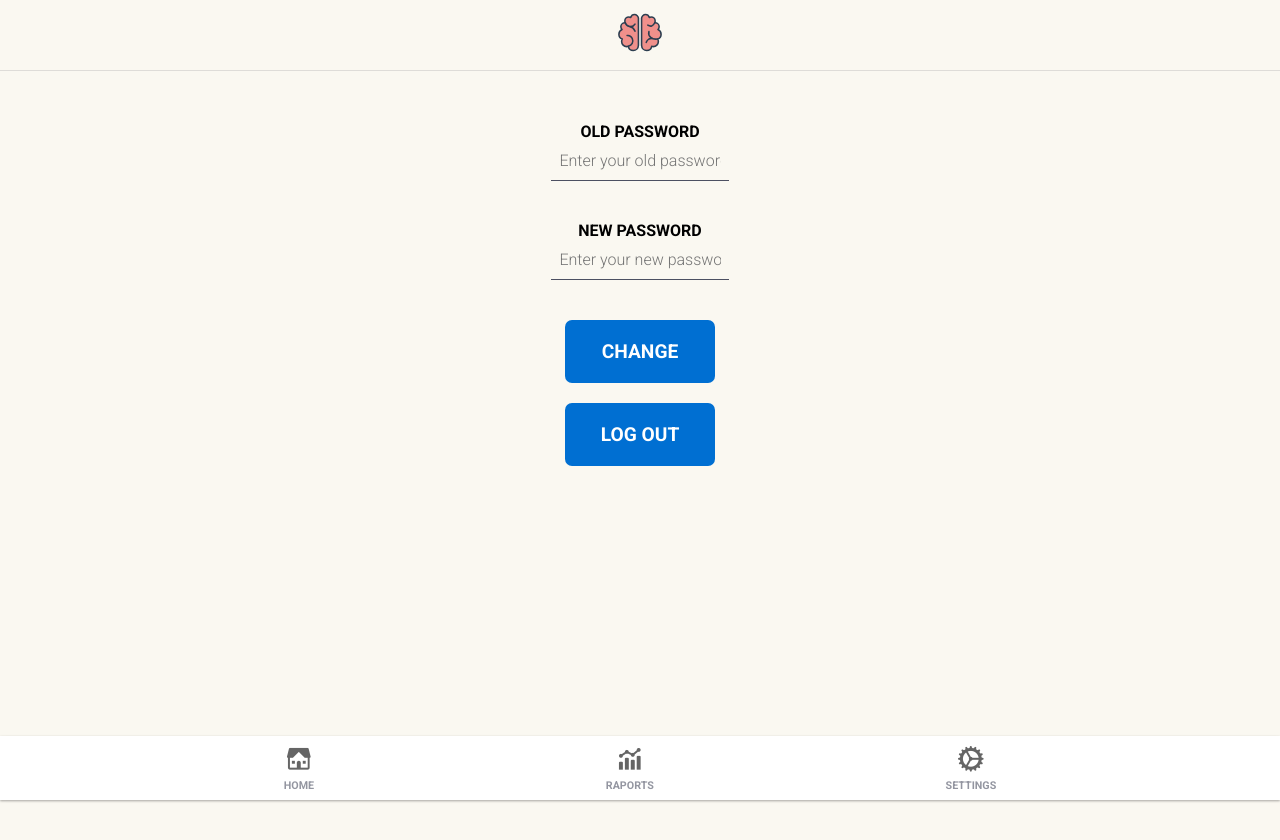
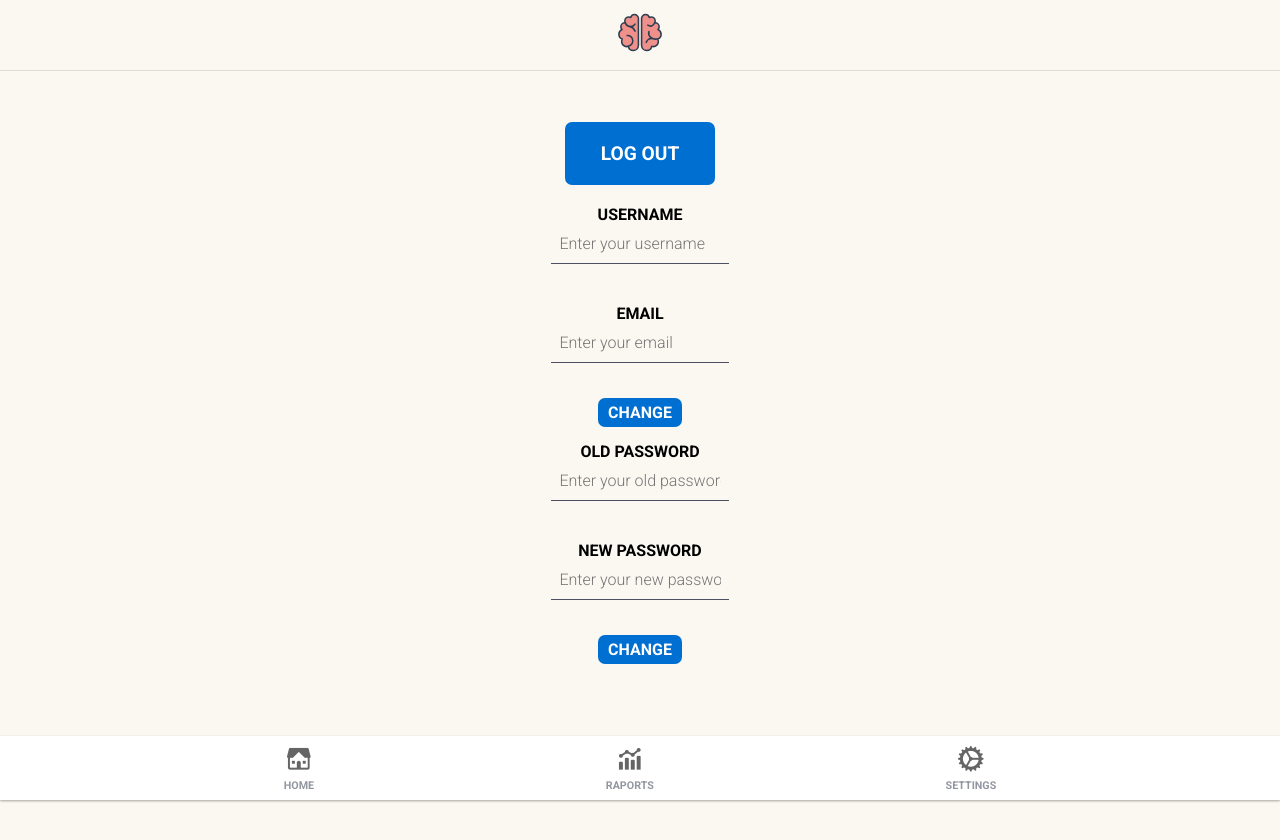
Before and after one commit to jagodarybacka/migraine-app, a React app: page /settings in a window 1280 px wide. Shown: the top 840 px of the page. Built offline with nearby package versions, Linux system fonts and the light colour scheme; sample sign-in values are in the browser's storage.

Commit message:
change username/email in settings

```diff
--- a/src/client/scenes/Settings.js
+++ b/src/client/scenes/Settings.js
@@ -1,7 +1,7 @@
 import React, {Component} from 'react';
 import styled from 'styled-components';
 import {Link} from "react-router-dom";
-import { validatePassword } from '../utils/Validators';
+import { validatePassword, validateLength, validateEmail } from '../utils/Validators';
 
 import Header from '../components/Header';
 import Menubar from '../components/Menubar';
@@ -54,6 +54,7 @@ class Settings extends Component {
     this.handleLogOut = this.handleLogOut.bind(this);
     this.handleChange = this.handleChange.bind(this);
     this.handlePasswordChange = this.handlePasswordChange.bind(this);
+    this.handleDataChange = this.handleDataChange.bind(this);
   }
 
   logout(){
@@ -164,13 +165,58 @@ class Settings extends Component {
     })
   }
 
+  handleDataChange(e) {
+    e.preventDefault();
+    let isValid = true;
+    let fields = this.state.fields;
+    const { username, email, oldPassword, password} = fields;
+
+    if (username.value.length > 0 && !validateLength(username.value, 4)) {
+      isValid = false;
+      fields = this.changeValidation(fields, 'username', false, 'This field must be greater than 4 characters');
+    } else {
+      fields = this.changeValidation(fields, 'username', true);
+    }
+
+    if (email.value.length && !validateEmail(email.value)) {
+      isValid = false;
+      fields = this.changeValidation(fields, 'email', false, 'Invalid email address.');
+    } else {
+      fields = this.changeValidation(fields, 'email', true);
+    }
+
+    this.setState({ fields }, () => {
+      if(isValid) {
+        axios.put("/users", {
+          username: username.value,
+          email: email.value
+        })
+        .then(res => {
+          if(res.status == 404){
+            alert('Something went wrong');
+            return;
+          } else {
+            if(res.data.errors) {
+              alert(res.data.errors);
+              return;
+            }
+            alert('User data changed');
+            this.clearFields();
+          }
+        })
+        .catch((err) => console.log(err))
+      }
+    })
+  }
+
   render() {
     const { username, email, oldPassword, password } = this.state.fields;
 
     return (
       <SettingsComponent className="Settings">
         <Header />
-          {/* <TextInput
+          <Button type="submit" onClick={this.handleLogOut} text="Log out" primary />
+          <TextInput
             type="text"
             id="username"
             name="Username"
@@ -187,7 +233,8 @@ class Settings extends Component {
             isValid={email.isValid}
             errorMsg={email.errorMsg}
             onChange={this.handleChange}
-          /> */}
+          />
+          <Button type="submit" onClick={this.handleDataChange} small="true" text="Change" primary />
           <TextInput
             type="password"
             id="oldPassword"
@@ -206,8 +253,7 @@ class Settings extends Component {
             errorMsg={password.errorMsg}
             onChange={this.handleChange}
           />
-          <Button type="submit" onClick={this.handlePasswordChange} text="Change" primary />
-          <Button type="submit" onClick={this.handleLogOut} text="Log out" primary />
+          <Button type="submit" onClick={this.handlePasswordChange} small="true" text="Change" primary />
         <Menubar />
       </SettingsComponent>
     );
--- a/src/server/controllers/userController.js
+++ b/src/server/controllers/userController.js
@@ -73,8 +73,7 @@ exports.change_password = (req, res, next) => {
 }
 
 exports.change_user_data = (req, res, next) => {
-	// const user = req.session.userId;
-	const user = req.body.userId;
+	const user = req.session.userId;
 	User.findById(user)
 	.exec(function(err, user){
 		if(err) {
--- a/src/server/routes/api.js
+++ b/src/server/routes/api.js
@@ -100,6 +100,6 @@ router.post("/forgot", user_controller.forgotten_password);
 router.post('/reset/:token', user_controller.reset_password);
 
 /* Change user data */
-router.put('/users/change', user_controller.change_user_data);
+router.put('/users', user_controller.change_user_data);
 
 module.exports = router;
```
